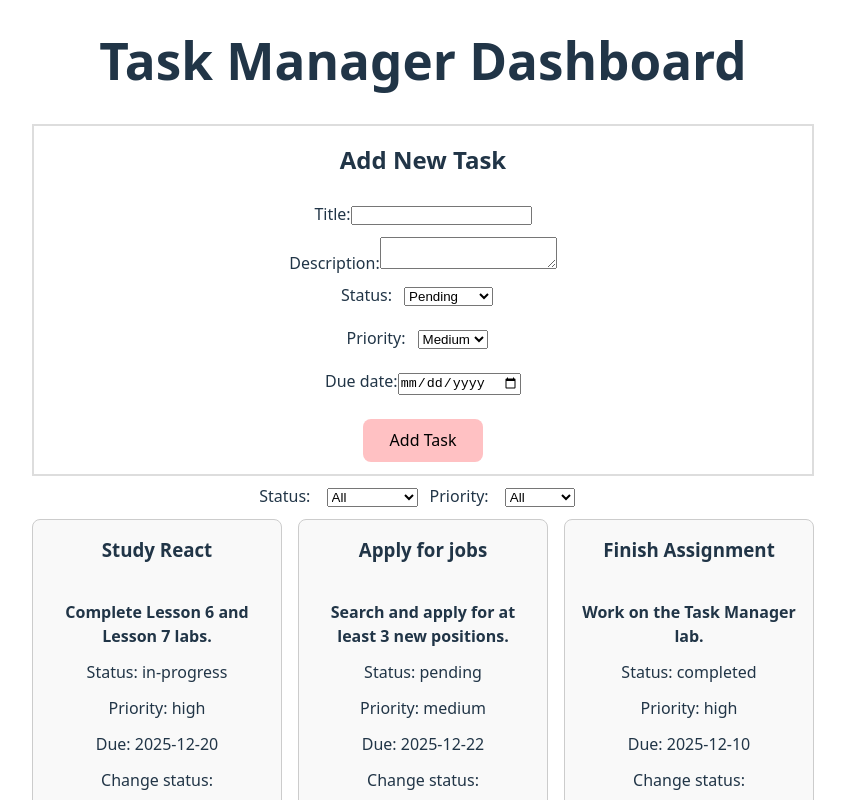
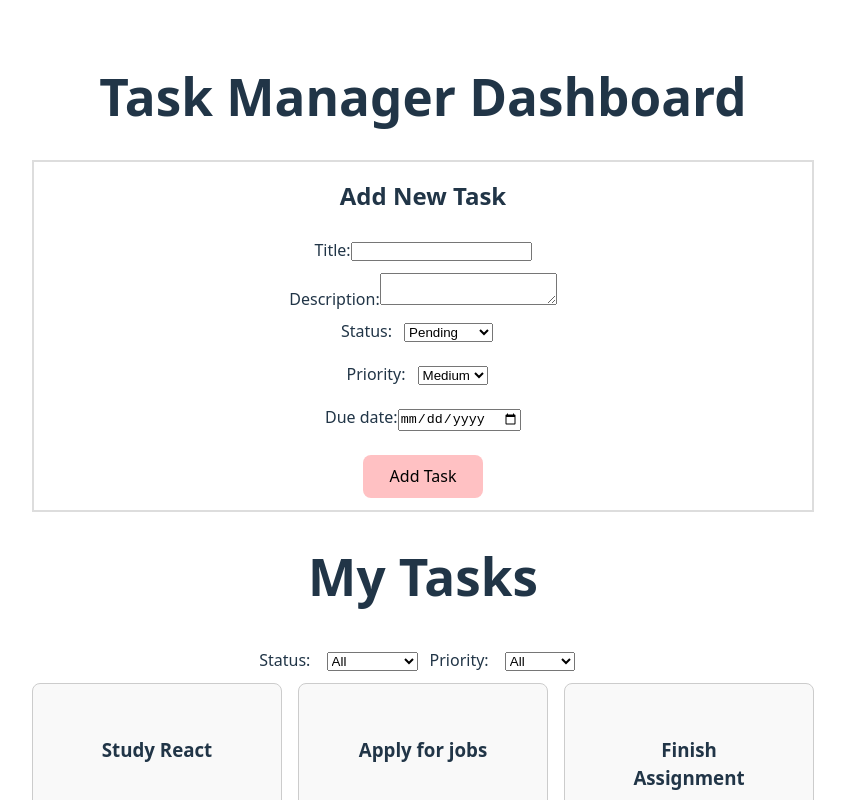
Before and after one commit to jjacque1/React-Dashboard-Application, a React (Vite) app: page / in a window 1280 px wide. Shown: the top 800 px of the page, without its empty margins (217-1062 px from the left). Built offline with nearby package versions, Linux system fonts and the light colour scheme.

Commit message:
updated README.md to include screeshot, reflection, challenges, how to use app

```diff
--- a/src/App.css
+++ b/src/App.css
@@ -47,7 +47,7 @@ button {
 }
 
 h1, h3 {
-  margin-bottom: 36px;
+  margin: 36px;
 }
 
 li {
--- a/src/components/Dashboard/Dashboard.tsx
+++ b/src/components/Dashboard/Dashboard.tsx
@@ -87,6 +87,9 @@ export function Dashboard() {
       <h1>Task Manager Dashboard</h1>
 
       <TaskForm onAddTask={handleAddTask} />
+
+
+      <h1>My Tasks</h1>
       <TaskFilter onFilterChange={handleFilterChange} />
       <TaskList
         tasks={filteredTasks}
```
Also changed, not shown: taskManagerScreenShot.png (added), 1 other file (tests, documents, lock files or other folders).
